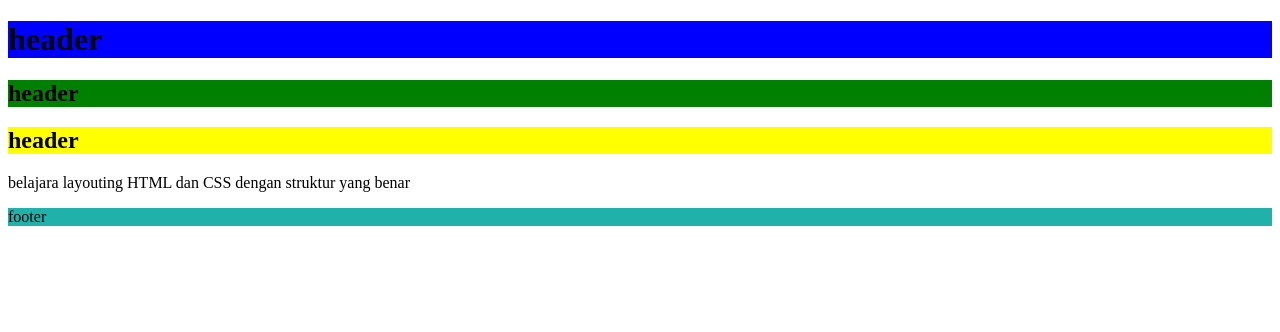
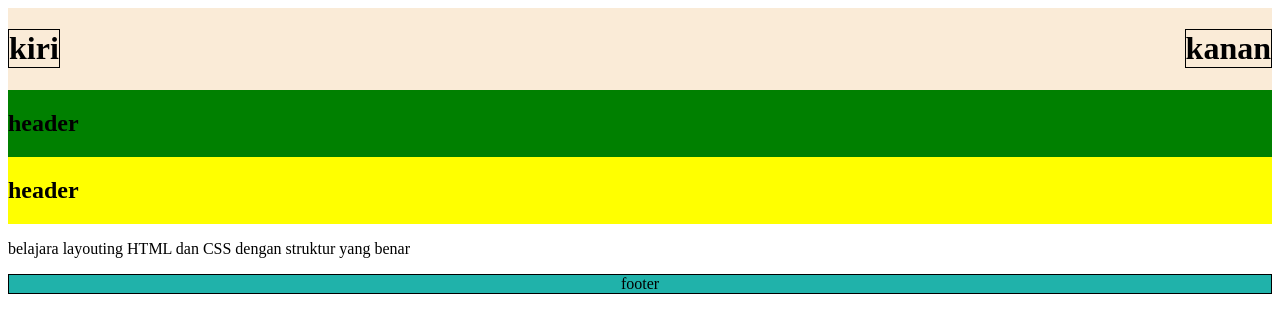
Before and after one commit to FajriHidayat28/recap-01-09-25, a plain HTML site: page index.html in a window 1280 px wide. Drawn offline with Linux system fonts and the light colour scheme.

Commit message:
update index.html

```diff
--- a/index.html
+++ b/index.html
@@ -7,11 +7,35 @@
     <!--internal CSS-->
     <style>
         header {
-            background-color: blue;
+            background-color: antiquewhite;
+            display: flex;
+            justify-content: space-between;
+        }
+
+        header>h1 {
+            border: 1px solid black;
+            /*margin-top: 0px;
+            margin-bottom: 0px;
+            border-top-width: 20px;
+            border-left-width: 20px;
+            border-right-width: 20px;
+            border-bottom-width: 20px;
+            padding-bottom: 10px;
+            padding-left: 10px;
+            padding-right: 10px;
+            padding-top: 10px;*/
         }
 
         .main-header {
             background-color: green;
+
+        }
+
+        footer {
+            background-color: lightseagreen;
+            border: 1px solid black;
+            display: flex;
+            justify-content: space-around;
         }
 
     </style>
@@ -20,7 +44,10 @@
 </head>
 <body>
     <header>
-        <h1>header</h1>
+        <h1>kiri</h1>
+        <h1>kanan</h1>
+    </header>
+
     </header>
     <main>
         <header class="main-header" >
@@ -33,7 +60,7 @@
         <p>belajara layouting HTML dan CSS dengan struktur yang benar</p>
     </main>
     <!--inline CSS-->
-    <footer style="background-color: lightseagreen;">
+    <footer>
         <span>footer</span>
     </footer>
 </body>
```
